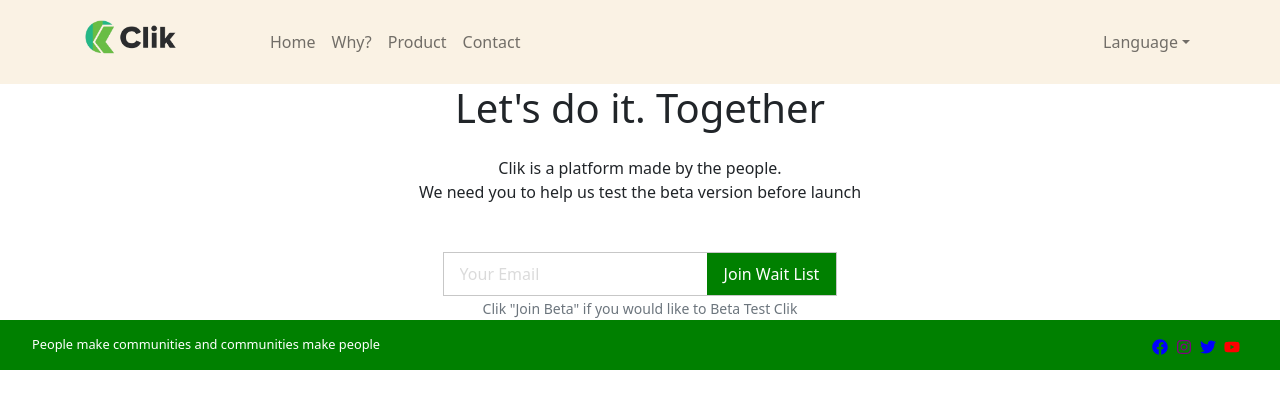
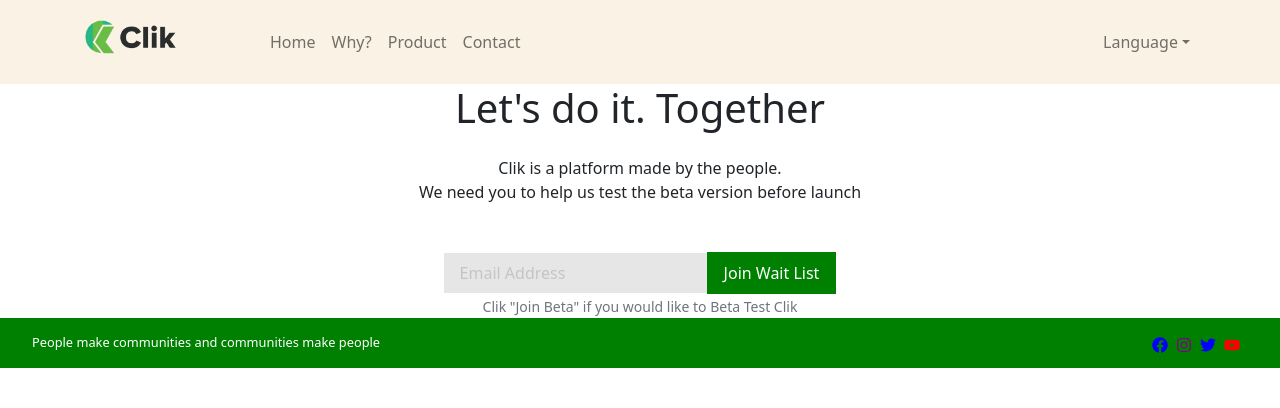
Before and after one commit to bonarhyme/new-clic-landing-page, a Next.js app: page /components/LetsDo in a window 1280 px wide. Shown: the top 408 px of the page. Built offline with nearby package versions, Linux system fonts and the light colour scheme.

Commit message:
Added form

```diff
--- a/pages/components/Header.js
+++ b/pages/components/Header.js
@@ -5,11 +5,13 @@
 
 import AOS from "aos";
 import "aos/dist/aos.css";
+import OurForm from "./OurForm";
 
 const Header = () => {
   useEffect(() => {
     AOS.init({ duration: 1500 });
   }, []);
+
   return (
     <header>
       <Container className="p-5">
@@ -20,15 +22,7 @@
                 <strong>Clik</strong>
               </h1>
               <p>Be part of your local community</p>
-              <form>
-                <input
-                  type="email"
-                  name="email"
-                  id="email"
-                  placeholder="Email Address"
-                />
-                <button type="submit">Join Wait List</button>
-              </form>
+              <OurForm />
               <Form.Text className="text-muted">
                 Clik will soon be available, join wait list to stay informed
               </Form.Text>
--- a/pages/components/LetsDo.js
+++ b/pages/components/LetsDo.js
@@ -1,5 +1,6 @@
 import React from "react";
 import { Form } from "react-bootstrap";
+import OurForm from "./OurForm";
 
 const LetsDo = () => {
   return (
@@ -10,15 +11,7 @@
         We need you to help us test the beta version before launch
       </p>
       <div>
-        <form>
-          <input
-            type="email"
-            name="email"
-            id="email"
-            placeholder="Your Email"
-          />
-          <button type="submit">Join Wait List</button>
-        </form>
+        <OurForm />
         <Form.Text className="text-muted">
           Clik &quot;Join Beta&quot; if you would like to Beta Test Clik
         </Form.Text>
--- /dev/null
+++ b/pages/components/OurForm.js
@@ -0,0 +1,63 @@
+import React, { useState } from "react";
+import { Alert } from "react-bootstrap";
+import { appData } from "../../variables/data";
+
+const OurForm = () => {
+  const [email, setEmail] = useState("");
+  const [success, setSuccess] = useState(false);
+  const [error, setError] = useState({ isExist: false, message: "" });
+  const [loading, setLoading] = useState(false);
+
+  const handleForm = (e) => {
+    e.preventDefault();
+    setLoading(true);
+    setError({ ...error, isExist: false });
+    fetch(appData.formUrl, {
+      method: "POST",
+      headers: {
+        "Content-Type": "application/json",
+      },
+      body: JSON.stringify({ email }),
+    })
+      .then((response) => response.json())
+      .then((data) => {
+        setLoading(false);
+        setSuccess(true);
+        console.log("Success:", data);
+      })
+      .catch((error) => {
+        setLoading(false);
+        setError({ ...error, isExist: true, message: error.message });
+        console.error("Error:", error);
+      });
+  };
+
+  return (
+    <div>
+      {loading && <Alert variant="info">Loading......</Alert>}
+      {error.isExist && (
+        <Alert variant="danger">
+          An error occured. Failed to add you to the wait list.
+        </Alert>
+      )}
+      {success && (
+        <Alert variant="success">
+          Congratulations!!! You have been successfully added to the wait list{" "}
+        </Alert>
+      )}
+
+      <form onSubmit={handleForm}>
+        <input
+          type="email"
+          name="email"
+          id="email"
+          placeholder="Email Address"
+          required
+        />
+        <button type="submit">Join Wait List</button>
+      </form>
+    </div>
+  );
+};
+
+export default OurForm;
--- a/styles/globals.css
+++ b/styles/globals.css
@@ -4,6 +4,7 @@
   margin: 0;
   font-family: -apple-system, BlinkMacSystemFont, Segoe UI, Roboto, Oxygen,
     Ubuntu, Cantarell, Fira Sans, Droid Sans, Helvetica Neue, sans-serif;
+  overflow-x: hidden;
 }
 
 a {
@@ -27,10 +28,7 @@
     margin-left: 4rem;
   }
 }
-.lets-do form {
-  border: 1px solid rgb(199, 199, 199);
-  width: fit-content;
-}
+
 .lets-do {
   display: flex;
   align-items: center;
@@ -53,6 +51,7 @@
   flex: 3;
   padding: 0.5rem 1rem;
   border: none;
+  background-color: rgb(230, 230, 230);
 }
 button[type="submit"] {
   flex: 2;
--- a/variables/data.js
+++ b/variables/data.js
@@ -16,4 +16,5 @@
   companyName: "Lorem ipSum",
   url: "https://clik.com",
   twitter: "@clik",
+  formUrl: "https://clik.com",
 };
```
